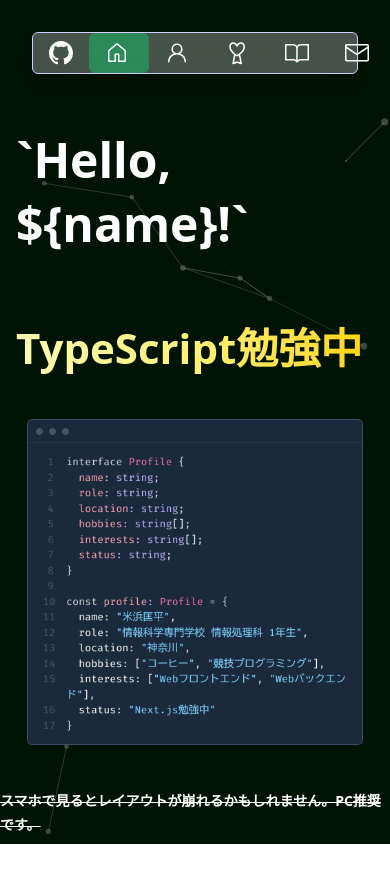
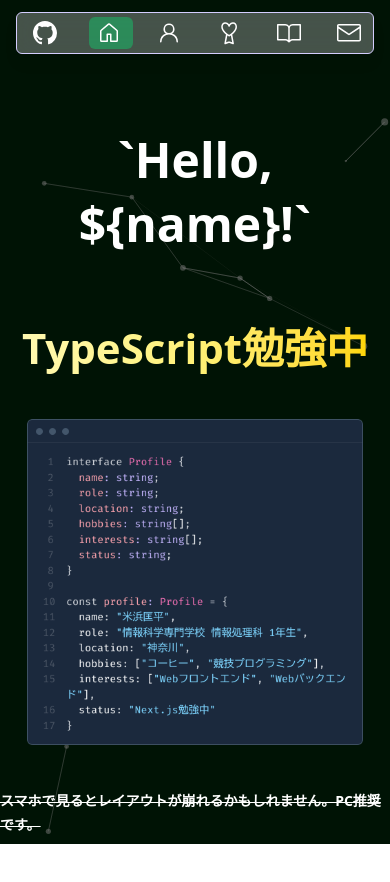
Before and after one commit to ars0611/my-portfolio, a Next.js app: page / in a window 390 px wide. Shown: the top 882 px of the page. Built offline with nearby package versions, Linux system fonts and the light colour scheme.

Commit message:
fix: responsive design

```diff
--- a/src/app/page.tsx
+++ b/src/app/page.tsx
@@ -9,7 +9,7 @@
   return (
     <>
       <div className="flex flex-col w-full md:flex-row h-full justify-around items-center px-4">
-        <h1 className="text-[48px] text-white mb-8">
+        <h1 className="text-[48px] text-white mb-8 text-center md:text-left">
           {greeting}<br />
           <ChangingPhrase />
         </h1>
--- a/src/app/ui/About/AboutMe.tsx
+++ b/src/app/ui/About/AboutMe.tsx
@@ -19,12 +19,12 @@
         </div>
 
         <h1 className="mb-4 px-16"><GoUnmute className="icon" />好きな曲</h1>
-        <div className="flex flex-col md:flex-row items-center justify-center">
-            <div className="glass p-4 mb-8 mx-16">
-                <iframe width="400" height="225" src="https://www.youtube.com/embed/OwLkGMBYL7I" title="[Alexandros] - 無心拍数 (MMV)" allow="accelerometer; autoplay; clipboard-write; encrypted-media; gyroscope; picture-in-picture; web-share" referrerPolicy="strict-origin-when-cross-origin" allowFullScreen></iframe>
+        <div className="flex flex-col md:flex-row items-center justify-center md:px-16">
+            <div className="glass p-4 mb-8 w-full max-w-[400px] md:mr-8">
+                <iframe width="400" height="225" src="https://www.youtube.com/embed/OwLkGMBYL7I" title="[Alexandros] - 無心拍数 (MMV)" allow="accelerometer; autoplay; clipboard-write; encrypted-media; gyroscope; picture-in-picture; web-share" referrerPolicy="strict-origin-when-cross-origin" className="w-full aspect-video" allowFullScreen></iframe>
             </div>
-            <div className="glass p-4 mb-8 mx-16">
-                <iframe width="400" height="225" src="https://www.youtube.com/embed/bCCRV3gMunY" title="ハンブレッダーズ「グー」Lyric Video" allow="accelerometer; autoplay; clipboard-write; encrypted-media; gyroscope; picture-in-picture; web-share" referrerPolicy="strict-origin-when-cross-origin" allowFullScreen></iframe>
+            <div className="glass p-4 mb-8 w-full max-w-[400px] md:ml-8">
+                <iframe width="400" height="225" src="https://www.youtube.com/embed/bCCRV3gMunY" title="ハンブレッダーズ「グー」Lyric Video" allow="accelerometer; autoplay; clipboard-write; encrypted-media; gyroscope; picture-in-picture; web-share" referrerPolicy="strict-origin-when-cross-origin" className="w-full aspect-video" allowFullScreen></iframe>
             </div>
         </div>
 
--- a/src/app/ui/NavigationBar.tsx
+++ b/src/app/ui/NavigationBar.tsx
@@ -17,10 +17,10 @@
 export function NavigationBar() {
     const pathname = usePathname(); // 現在のパスを取得
     return(
-            <nav className="fixed top-0 left-0 w-full z-50 p-8"> {/* navigation bar を画面上部に固定 */}
-                <div className = "text-xl flex justify-between glass">
+            <nav className="fixed top-0 left-0 w-full z-50 px-4 py-3 md:px-8 md:py-6"> {/* navigation bar を画面上部に固定 */}
+                <div className = "text-xl flex flex-wrap items-center justify-between gap-2 glass">
                     <a href="https://github.com/ars0611" target="_blank" rel="noopener noreferrer" className="flex items-left gap-2 btn"> {/* target=_blankを使うならrelは脆弱性対策で必須。 */}
-                        <span className="text-[1.5rem]"><VscGithubInverted /></span>
+                        <span className="text-[1.5rem] flex-shrink-0"><VscGithubInverted /></span>
                         <span className="hidden md:block">GitHub</span> {/* md以上の画面サイズで表示 i.e. 画面が十分小さい場合アイコンのみ表示 */}
                     </a>
                     {pages.map((page) => {
@@ -28,9 +28,9 @@
                             <div className ="flex items-center" key={page.name}>
                                 <Link
                                     href={page.path}
-                                    className={`flex items-center btn ${pathname === page.path ? "bg-green-400/40" : ""}`} // 現在のページに対応するリンクの背景色を変更
+                                    className={`flex items-center btn px-2 py-1 md:px-4 md:py-2 ${pathname === page.path ? "bg-green-400/40" : ""}`} // 現在のページに対応するリンクの背景色を変更
                                 >
-                                    <span className="text-[1.5rem] pr-1">{page.icon}</span>
+                                    <span className="text-[1.5rem] pr-1 flex-shrink-0">{page.icon}</span>
                                     <span className="hidden md:block">{page.name}</span>
                                 </Link>
                             </div>
--- a/src/app/ui/Portfolio/Achivement.tsx
+++ b/src/app/ui/Portfolio/Achivement.tsx
@@ -24,7 +24,7 @@
         <div>
             <h1 className=" mb-4 px-16"><GoTrophy className="icon" />実績</h1>
             <div className="glass mx-16 mb-8 p-4">
-                <ul className="list-disc pl-8">
+                <ul className="p-4">
                     {achivements.map((item, index) => (
                         <li key={item.id} className="">
                             <h2>{item.title}</h2>
```
